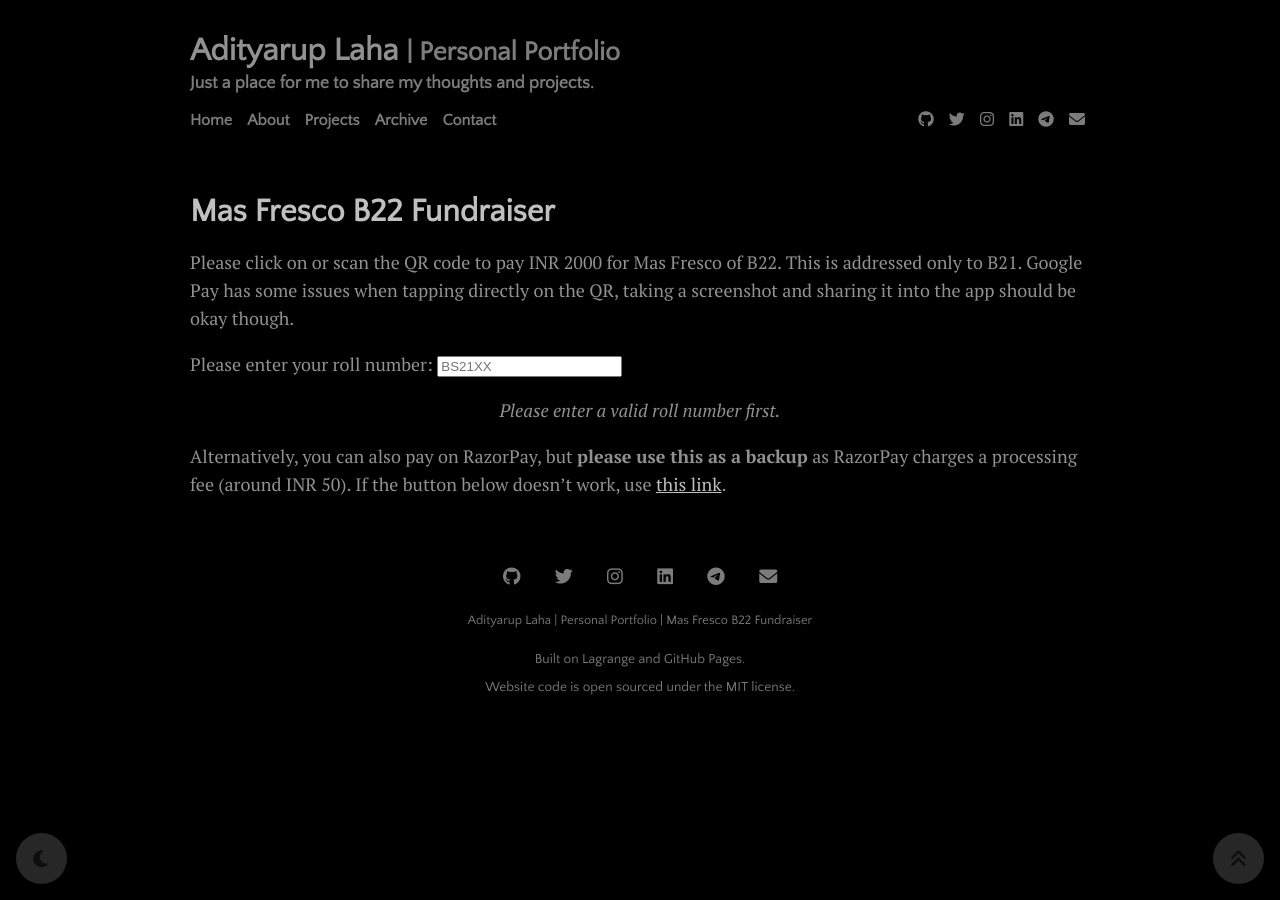
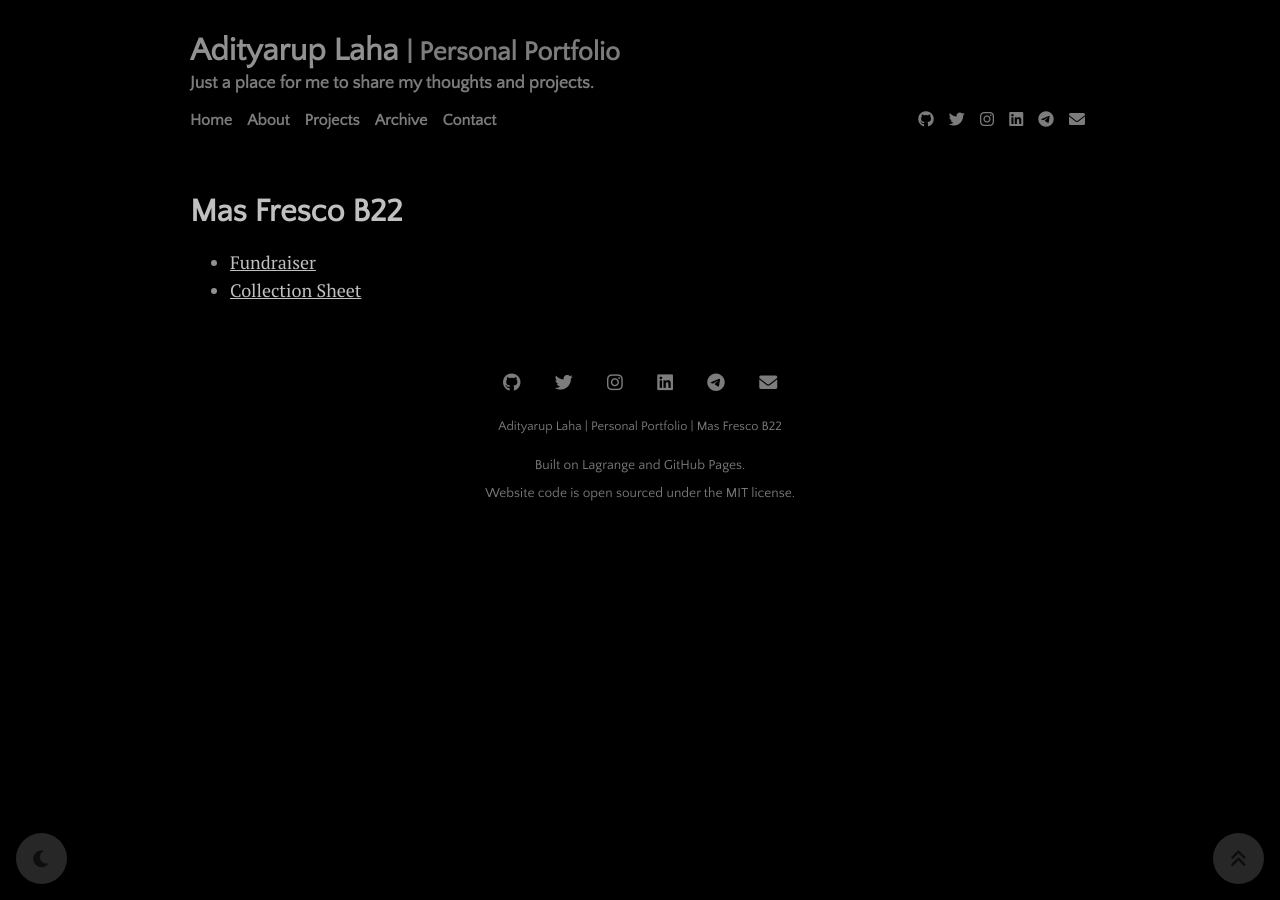
Before and after one commit to adityaruplaha/adityaruplaha.github.io, a Jekyll site: the page built from isi-internal/mas-fresco-b22/index.md, in a window 1280 px wide. Built offline with Jekyll 4.4.1, drawn with Linux system fonts in a browser that asks for light colours.

Commit message:
Mas Fresco B22: Add collection sheet.

```diff
--- a/isi-internal/mas-fresco-b22.md
+++ b/isi-internal/mas-fresco-b22/fundraiser.md
@@ -31,6 +31,7 @@ permalink: /isi-internal/mas-fresco-b22
 </script>
 
 Please click on or scan the QR code to pay INR 2000 for Mas Fresco of B22. This is addressed only to B21.
+
 Google Pay has some issues when tapping directly on the QR, taking a screenshot and sharing it into the app should be okay though.
 
 <label for="roll">Please enter your roll number:</label>
@@ -59,3 +60,8 @@ input:valid.nonempty#roll {
 Alternatively, you can also pay on RazorPay, but **please use this as a backup** as RazorPay charges a processing fee (around INR 50). If the button below doesn't work, use [this link](https://rzp.io/l/gJK9ZP82).
 
 <form><script src="https://checkout.razorpay.com/v1/payment-button.js" data-payment_button_id="pl_K9pzPvZmZaiJbI" async> </script> </form>
+
+
+# See Also
+
+- [Collection Sheet](https://docs.google.com/spreadsheets/d/1FYWJ6aX_QXFoBAg2Tc46FBMbTwLHiz_mxHX55LN2PU4/edit?usp=sharing)
--- /dev/null
+++ b/isi-internal/mas-fresco-b22/index.md
@@ -0,0 +1,8 @@
+---
+layout: page
+title: "Mas Fresco B22"
+permalink: /isi-internal/mas-fresco-b22
+---
+
+- [Fundraiser](/isi-internal/mas-fresco-b22/fundraiser)
+- [Collection Sheet](https://docs.google.com/spreadsheets/d/1FYWJ6aX_QXFoBAg2Tc46FBMbTwLHiz_mxHX55LN2PU4/edit?usp=sharing)
```
Also changed, not shown: other parts of isi-internal/mas-fresco-b22/fundraiser.md (+1 -1 lines).
